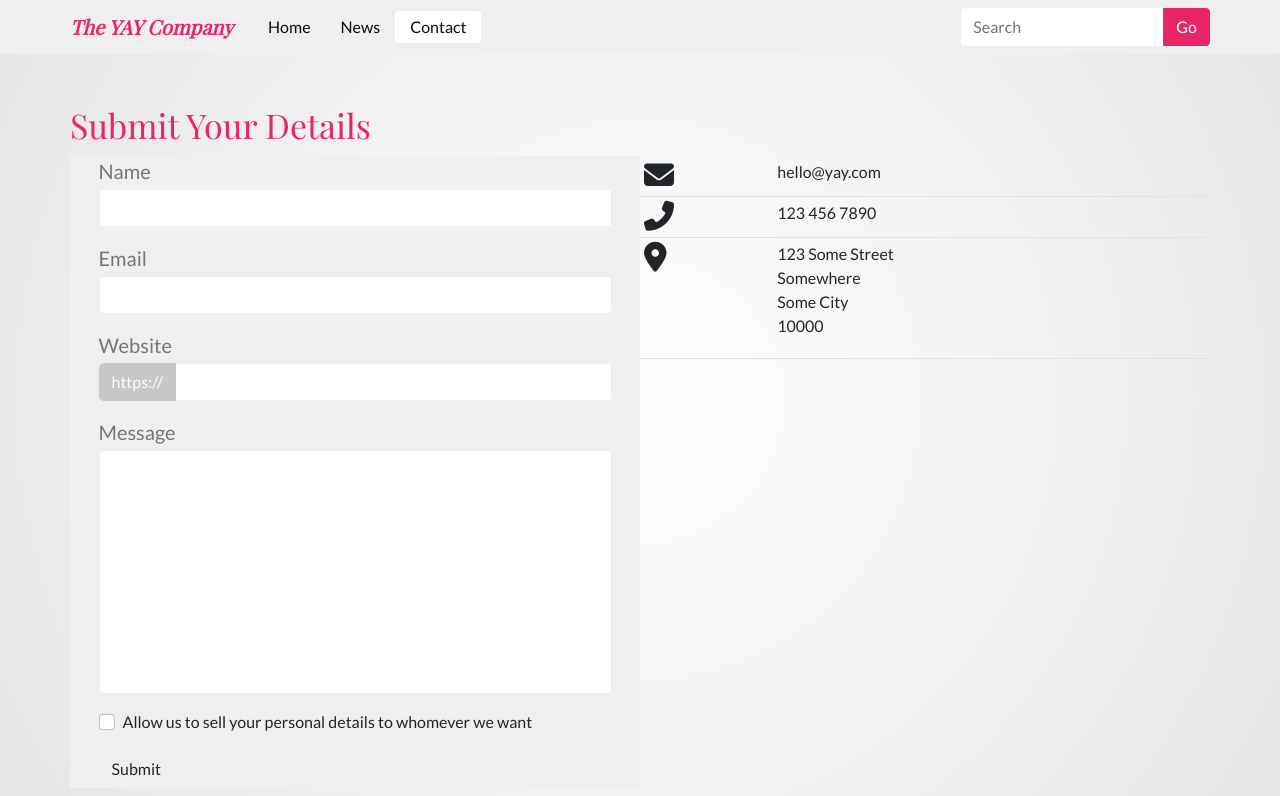
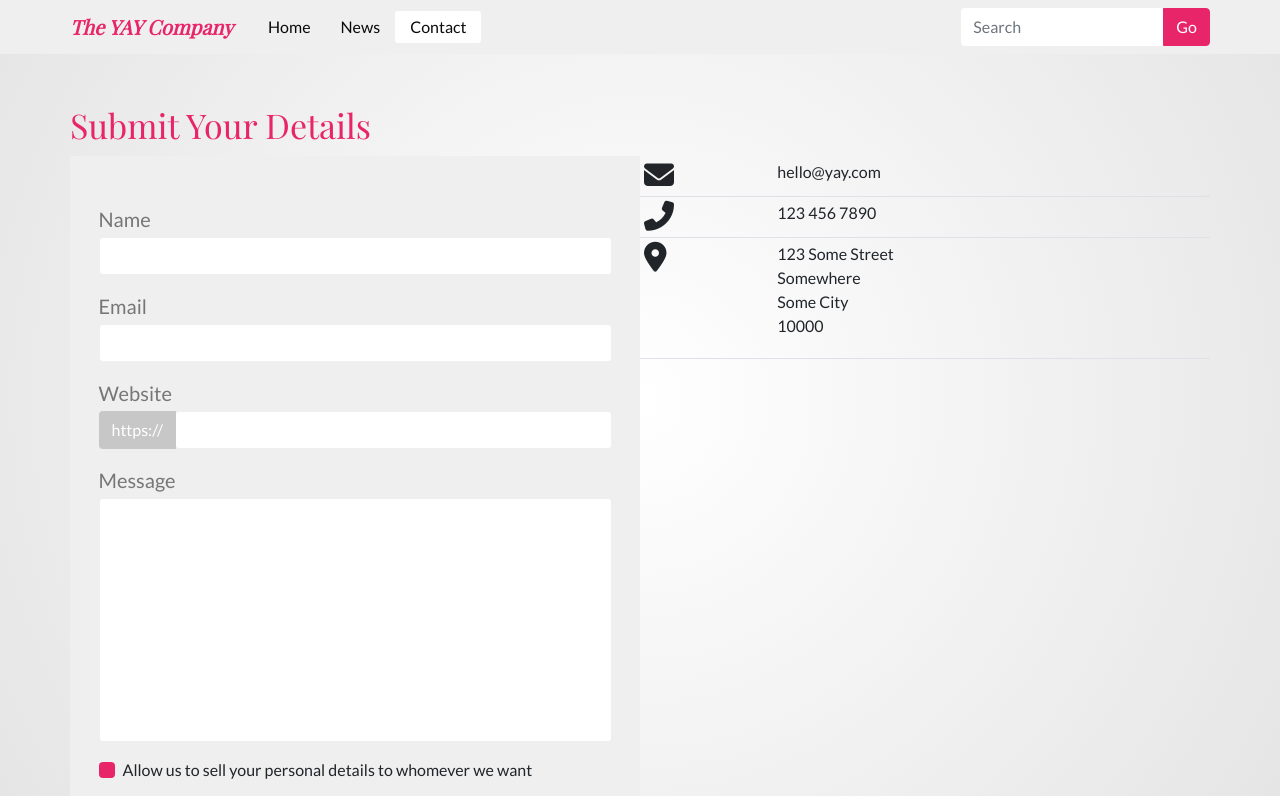
Before and after one commit to Noroff-FEU-Assignments/css-frameworks-ca-jonnebonde, a React (Create React App) app: page /contact in a window 1280 px wide. Shown: the top 796 px of the page. Built offline with nearby package versions, Linux system fonts and the light colour scheme; a web font is replaced by a local one.

Commit message:
styling contact page

```diff
--- a/src/sass/custom.scss
+++ b/src/sass/custom.scss
@@ -19,12 +19,12 @@ $carousel-indicator-opacity: 1;
 $nav-link-color: $color-primary;
 $nav-link-hover-color: $color-secondary;
 $nav-tabs-link-hover-border-color: transparent;
-$nav-tabs-link-active-border-color: #D1D1D1;
+$nav-tabs-link-active-border-color: #d1d1d1;
 $nav-tabs-link-active-color: $color-secondary;
 $nav-tabs-border-radius: 10px;
 
 $accordion-border-color: none;
-$accordion-border-radius: 10px ;
+$accordion-border-radius: 10px;
 $accordion-button-color: $color-primary;
 $accordion-button-active-color: $color-primary;
 $accordion-button-active-bg: white;
@@ -37,7 +37,7 @@ $pagination-color: $color-primary;
 $pagination-border-radius: 4px !important;
 $pagination-border-color: $color-primary;
 $pagination-focus-bg: white;
-$pagination-focus-color:  $color-primary;
+$pagination-focus-color: $color-primary;
 $pagination-hover-color: $color-background-primary;
 $pagination-hover-bg: $color-primary;
 $pagination-hover-border-color: $color-primary;
@@ -51,17 +51,20 @@ $card-height: 394px;
 
 $card-cap-padding-y: 10px;
 
-
 $form-label-margin-bottom: 3px;
 $form-label-font-size: 20px;
 $form-label-font-weight: medium;
 $form-label-color: $color-secondary;
 
 $input-border-color: transparent;
-$input-border-radius: 5px;
+$input-border-radius: 4px;
 
-$input-focus-border-color: $color-primary;
-$input-focus-box-shadow: none;
 
 $input-group-addon-color: white;
 $input-group-addon-bg: $color-form-website-input;
+
+$form-check-input-bg: $color-primary;
+$form-check-input-border: none;
+$form-check-input-border-radius: 4px;
+
+$form-check-input-checked-bg-color: $color-primary;
--- a/src/sass/partials/_detailscontactform.scss
+++ b/src/sass/partials/_detailscontactform.scss
@@ -14,6 +14,7 @@
   fieldset {
     width: 90%;
     margin: 0 auto;
+    padding: 3rem 0;
   }
 
   ul {
@@ -27,4 +28,24 @@
   i {
     font-size: 30px;
   }
+
+  .btn {
+    background-color: $color-secondary;
+    width: 100%;
+    color: white;
+    font: 22px medium;
+    height: 58px;
+
+    &:hover {
+      background-color: $color-primary;
+    }
+    &:focus {
+      background-color: $color-primary;
+    }
+
+  }
+
+  .form-control {
+    border-radius: 4px !important;
+  }
 }
```
Also changed, not shown: src/components/pages/contact/contact-details/ContactDetails.js (+0 -7 lines).
